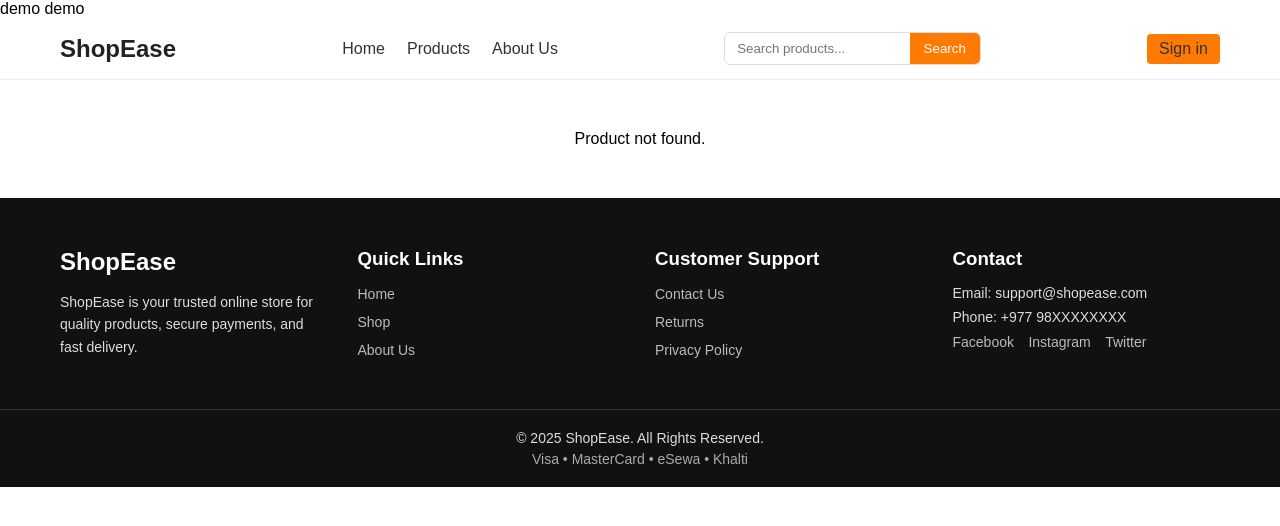
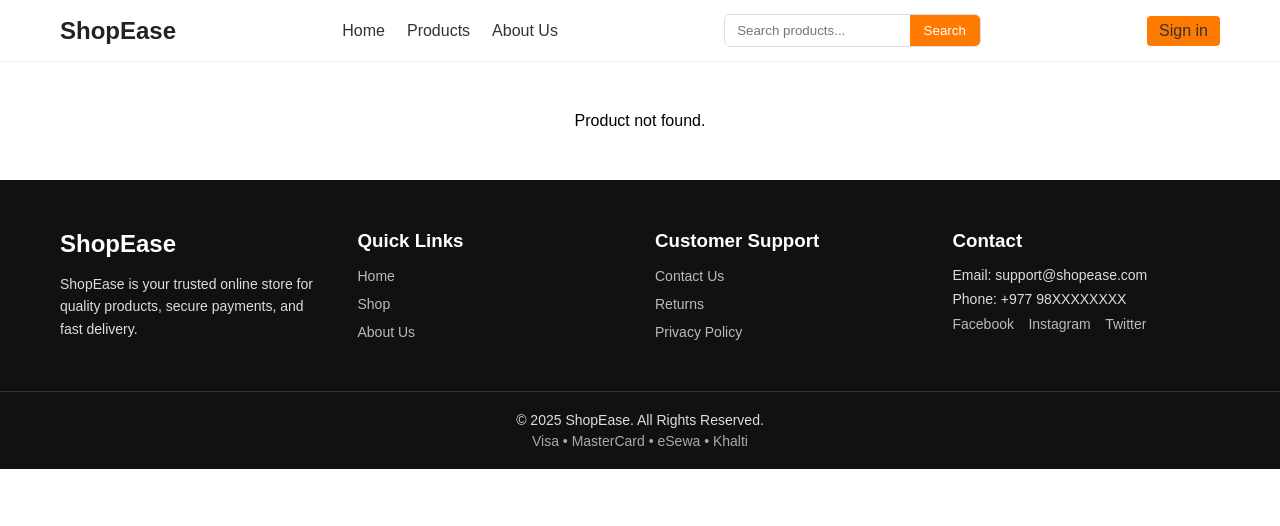
Before and after one commit to anil-sudo/ecommerce, a PHP site: page /product-detail.php in a window 1280 px wide. Shown: the top 526 px of the page. Run offline with PHP 8.4, Linux system fonts and the light colour scheme; data that the repository does not hold is empty.

Commit message:
removed demo

```diff
--- a/frontend/product-detail.php
+++ b/frontend/product-detail.php
@@ -110,7 +110,6 @@ if (isset($_GET['id']) && is_numeric($_GET['id'])) {
 </head>
 <body>
 
-demo demo
 <?php include '../includes/header.php'; ?>
 
 <?php if ($product): ?>
```
